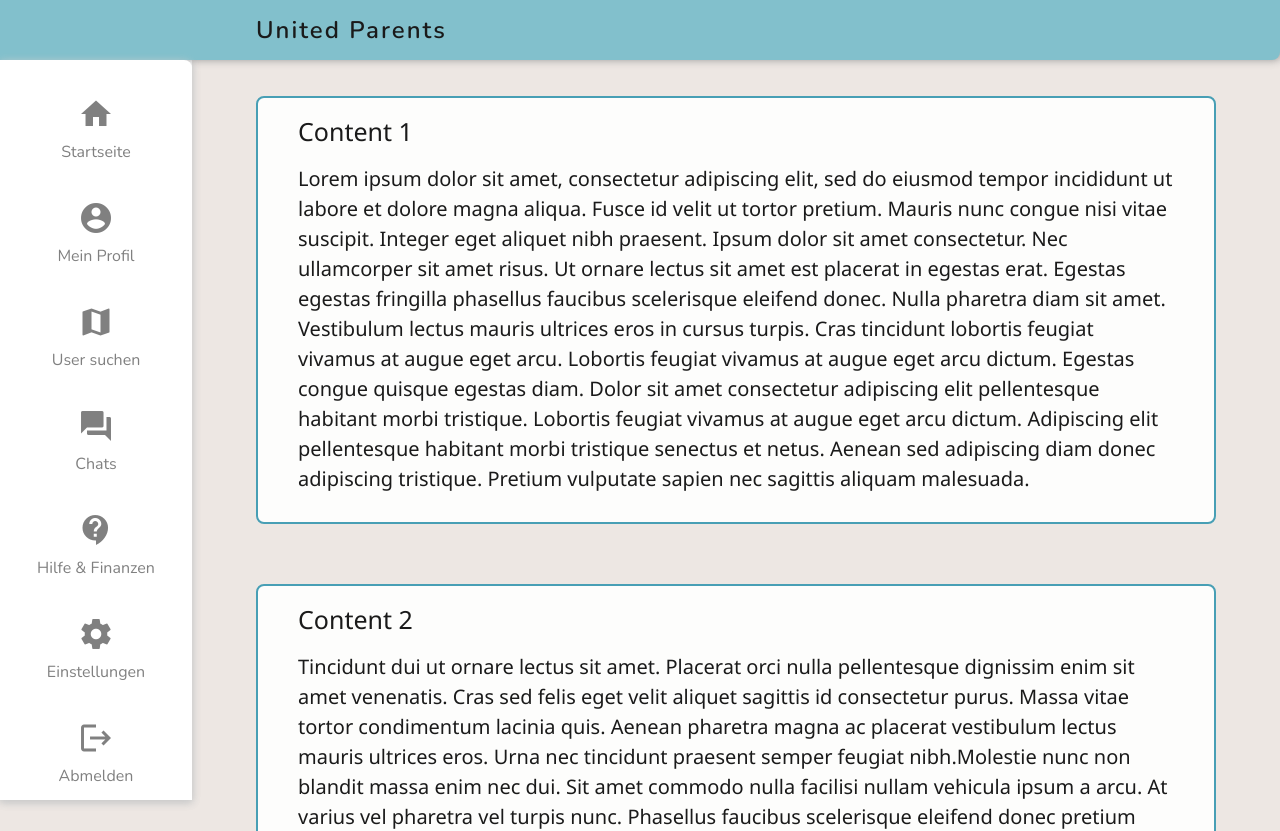
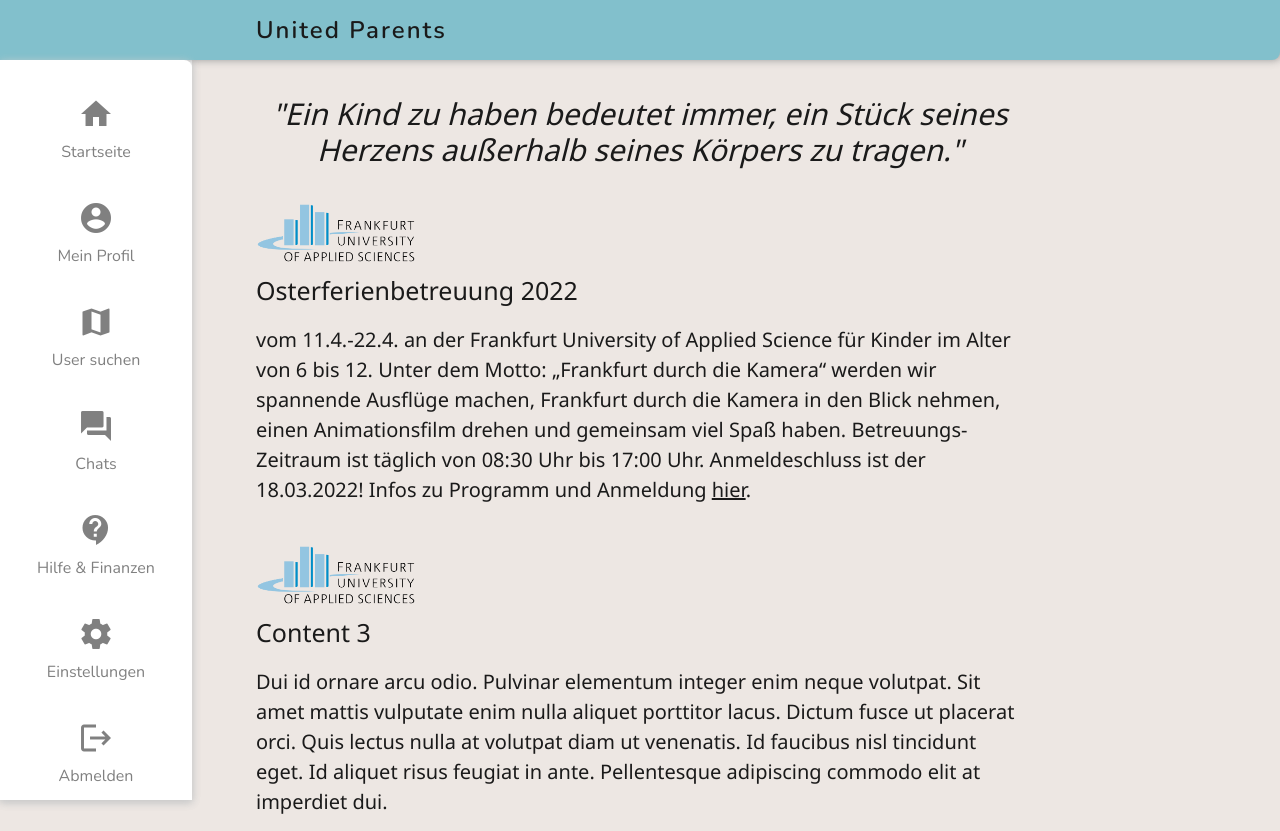
Before and after one commit to anmaricdev/UnitedParentsApp, a React (Create React App) app: page /home in a window 1280 px wide. Shown: the top 831 px of the page. Built offline with nearby package versions, Linux system fonts and the light colour scheme; no server answers.

Commit message:
WIP started working on admin
still WIP, started working on admin functionalities

```diff
--- a/public/styles.css
+++ b/public/styles.css
@@ -108,23 +108,32 @@ a.forgot-password { font-size: 15px; }
 .w-100.text-center.mt-2 { margin-bottom: 20px; }
 
 /* ---------- Home Content ---------- */
-.home-content1,
-.home-content2,
-.home-content3 {
-  width: 75vw;
-  padding: 18px 40px 18px 40px;
-  margin-bottom: 60px;
+home { text-align: center; }
+.home p {
+  margin-top: 20px;
+  line-height: 1.5;
+  text-align: left;
+}
 
-  background-color: #fdfdfc;
-  border-radius: 8px;
-  border: solid #489FB5 2px;
+.uni-logo {
+  margin-top: 30px; /*Ante Maric 1273904*/
+  height: 110px;
+  width: 210px;
+  display: inline-flex;
 }
-.home-content1 p,
-.home-content2 p,
-.home-content3 p {
-  margin-top: 18px;
-  line-height: 1.5;
+
+.logo-img {
+  margin-bottom: 20xp;
+  width: 100%;
+  height: 100%;
 }
+/*Ante Maric 1273904*/
+.motivation h2{
+  text-align: center;
+  font-style: italic;
+  font-size: 30px;
+}
+
 
 /* ---------- Search User Content ---------- */
 /* Hide Spinners from Number input */
@@ -277,3 +286,9 @@ header {
 
 
 }
+/* Home Content */
+.uni-logo {
+  height: 60px;
+  width: 160px;
+  margin-bottom: 12px;
+}
--- a/src/pages/Home.js
+++ b/src/pages/Home.js
@@ -1,41 +1,55 @@
 import React from "react";
 
 function Home() {
+   /* function editContentBox(){
+        document.getElementById("motivationHeader").contentEditable = true;
+    }
+
+    function saveContentBox(){
+        document.getElementById("motivationHeader").contentEditable = false;
+    }
+    <button onclick={editContentBox()}>Edit header</button>
+    <button onclick={saveContentBox()}>Save changes</button>*/
+
     return (
         <div>
-            <div className="home-content1">
-                <h1>Content 1</h1>
-                <p>Lorem ipsum dolor sit amet, consectetur adipiscing elit, sed do eiusmod tempor incididunt ut labore et dolore magna aliqua.
-                Fusce id velit ut tortor pretium. Mauris nunc congue nisi vitae suscipit. Integer eget aliquet nibh praesent. Ipsum dolor sit amet consectetur.
-                Nec ullamcorper sit amet risus. Ut ornare lectus sit amet est placerat in egestas erat. Egestas egestas fringilla phasellus faucibus scelerisque
-                eleifend donec. Nulla pharetra diam sit amet. Vestibulum lectus mauris ultrices eros in cursus turpis. Cras tincidunt lobortis feugiat vivamus
-                at augue eget arcu. Lobortis feugiat vivamus at augue eget arcu dictum. Egestas congue quisque egestas diam. Dolor sit amet consectetur
-                adipiscing elit pellentesque habitant morbi tristique. Lobortis feugiat vivamus at augue eget arcu dictum. Adipiscing elit pellentesque habitant
-                morbi tristique senectus et netus. Aenean sed adipiscing diam donec adipiscing tristique. Pretium vulputate sapien nec sagittis aliquam malesuada.
+            <form>
+            <div className="motivation">
+                <h2 id="motivationHeader">"Ein Kind zu haben bedeutet immer, ein Stück seines Herzens außerhalb seines
+                    Körpers zu tragen."</h2>
+            </div>
+            </form>
+
+            <div className="buttonsHeader" id="buttons">
+
+            </div>
+
+            <div className="content-box home">
+                <div className="uni-logo">
+                    <img src="./pictures/fra-uas-logo.png" alt="" className="logo-img"></img>
+                </div>
+                <h1>Osterferienbetreuung 2022</h1>
+                <p>vom 11.4.-22.4. an der Frankfurt University of Applied Science für Kinder im
+                    Alter von 6 bis 12. Unter dem Motto: „Frankfurt durch die Kamera“ werden wir
+                    spannende Ausflüge machen, Frankfurt durch die Kamera in den Blick nehmen, einen
+                    Animationsfilm drehen und gemeinsam viel Spaß haben. Betreuungs-Zeitraum ist
+                    täglich von 08:30 Uhr bis 17:00 Uhr. Anmeldeschluss ist der 18.03.2022! Infos zu
+                    Programm und Anmeldung <u>hier</u>.
                 </p>
             </div>
 
-            <div className="home-content2">
-                <h1>Content 2</h1>
-                <p>Tincidunt dui ut ornare lectus sit amet. Placerat orci nulla pellentesque dignissim enim sit amet venenatis. Cras sed felis eget velit aliquet
-                sagittis id consectetur purus. Massa vitae tortor condimentum lacinia quis. Aenean pharetra magna ac placerat vestibulum lectus mauris ultrices eros.
-                Urna nec tincidunt praesent semper feugiat nibh.Molestie nunc non blandit massa enim nec dui.
-                Sit amet commodo nulla facilisi nullam vehicula ipsum a arcu. At varius vel pharetra vel turpis nunc. Phasellus faucibus scelerisque eleifend donec
-                pretium vulputate sapien nec. Scelerisque felis imperdiet proin fermentum leo vel orci. Nullam vehicula ipsum a arcu. Velit dignissim sodales
-                ut eu sem integer vitae justo eget.
+            <div className="content-box home">
+            <div className="uni-logo">
+                    <img src="./pictures/fra-uas-logo.png" alt="" className="logo-img"></img>
+                </div>
+                <h1>Content 3</h1>
+                <p>Dui id ornare arcu odio. Pulvinar elementum integer enim neque volutpat. Sit
+                    amet mattis vulputate enim nulla aliquet porttitor lacus. Dictum fusce ut
+                    placerat orci. Quis lectus nulla at volutpat diam ut venenatis. Id faucibus nisl
+                    tincidunt eget. Id aliquet risus feugiat in ante. Pellentesque adipiscing
+                    commodo elit at imperdiet dui.
                 </p>
             </div>
-
-            <div className="home-content3">
-                <h1>Content 3</h1>
-                <p>Dui id ornare arcu odio. Pulvinar elementum integer enim neque volutpat. Sit amet mattis vulputate enim nulla aliquet porttitor lacus.
-                Dictum fusce ut placerat orci. Quis lectus nulla at volutpat diam ut venenatis. Id faucibus nisl tincidunt eget. Id aliquet risus feugiat
-                in ante. Pellentesque adipiscing commodo elit at imperdiet dui. Nam at lectus urna duis convallis. Netus et malesuada fames ac turpis
-                egestas sed. Volutpat est velit egestas dui id ornare. Risus pretium quam vulputate dignissim suspendisse in est ante.
-                At tellus at urna condimentum mattis pellentesque id nibh tortor.
-                </p>
-            </div>
-
         </div>
     );
 }
```
Also changed, not shown: public/pictures/fra-uas-logo.png (added), src/pages/Admin.js (added).
